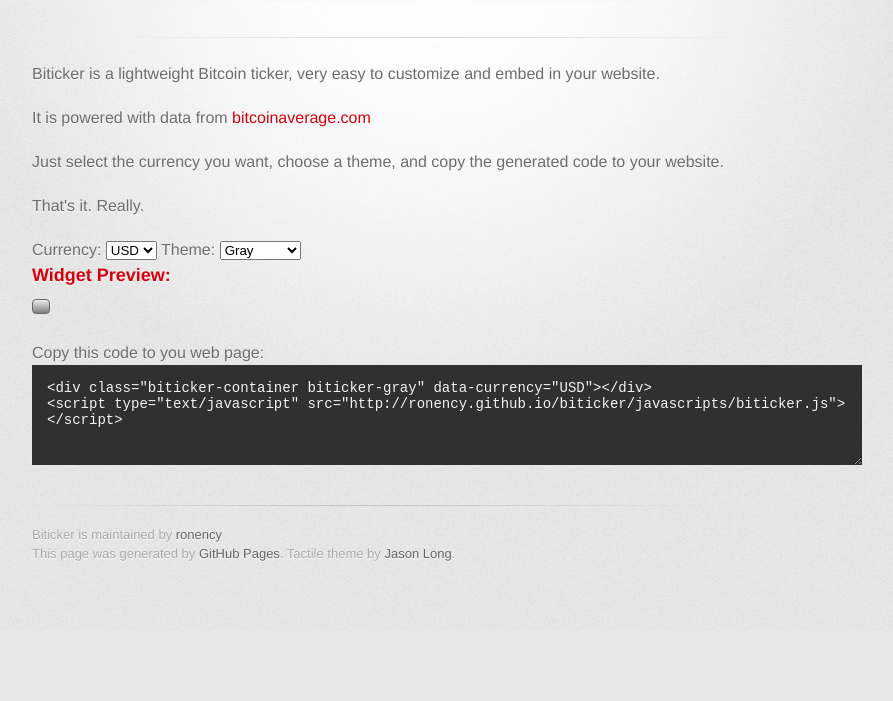
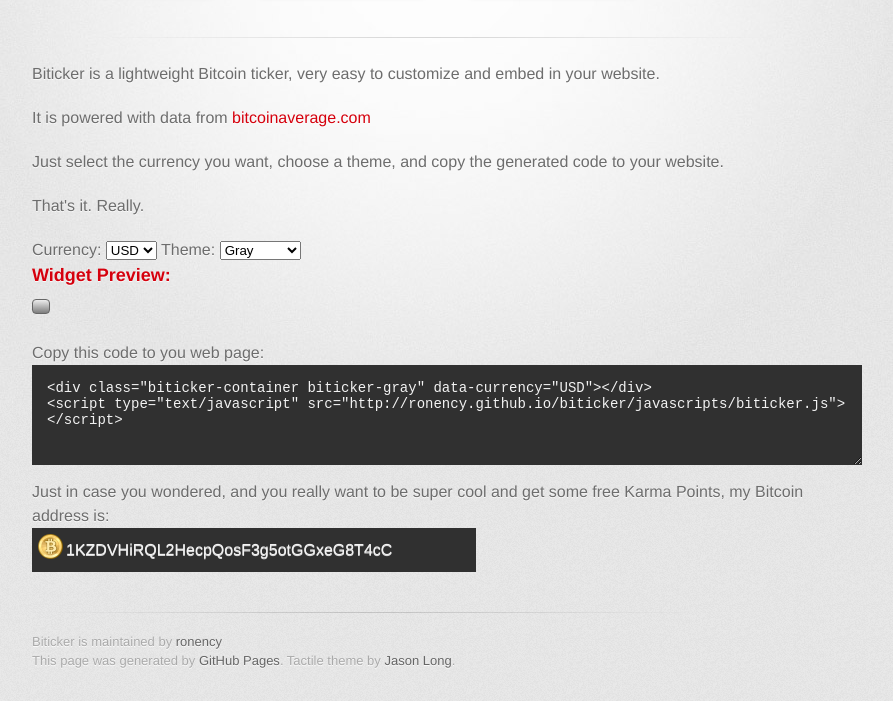
Before and after one commit to ronency/biticker, a plain HTML site: page index.html in a window 1280 px wide. Shown: the part 170-871 px from the top of the page, without its empty margins (208-1101 px from the left). Before the commit the page ends 800 px from the top, so only its background shows below. Drawn offline with nearby package versions, Linux system fonts and the light colour scheme; no server answers; a web font is replaced by a local one.

Commit message:
added donations address

```diff
--- a/index.html
+++ b/index.html
@@ -69,6 +69,10 @@
             </div>
             <div>Copy this code to you web page:</div>
             <textarea id="biticker-single"></textarea>
+            <div class="donations">
+              Just in case you wondered, and you really want to be super cool and get some free Karma Points, my Bitcoin address is:
+              <div>1KZDVHiRQL2HecpQosF3g5otGGxeG8T4cC</div>
+            </div>
           </div>
         </section>
         <footer>
--- a/stylesheets/biticker-generator.css
+++ b/stylesheets/biticker-generator.css
@@ -3,3 +3,5 @@
     border: medium none;color: #F2F2F2;padding: 15px;font-size:14px;
 }
 .preview-container {margin-bottom:20px;}
+.donations {margin:15px 0px 0px;}
+.donations div {margin:0px;color: #F2F2F2;padding:10px 10px 10px 34px;width:400px;background:#303030 url('../images/bitcoin-25.png') no-repeat 6px 6px;}
```
